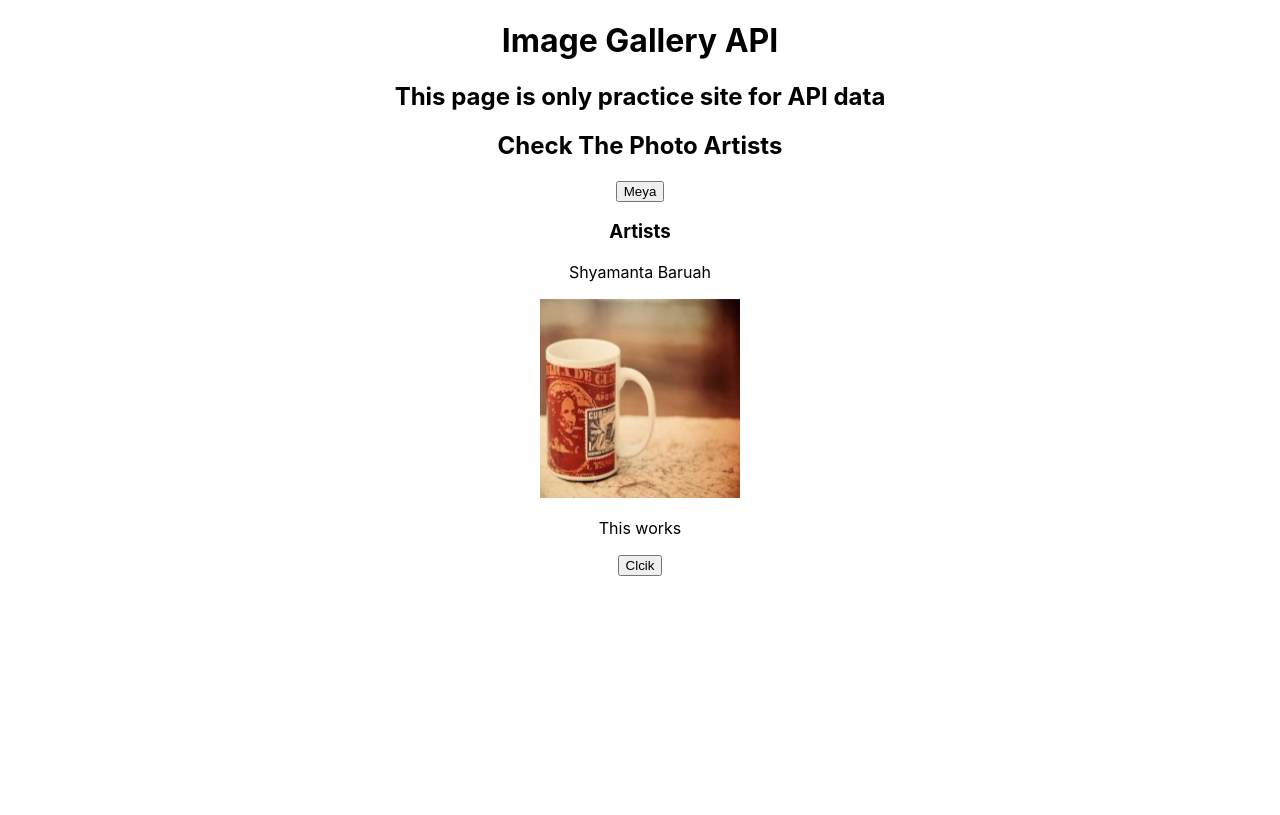
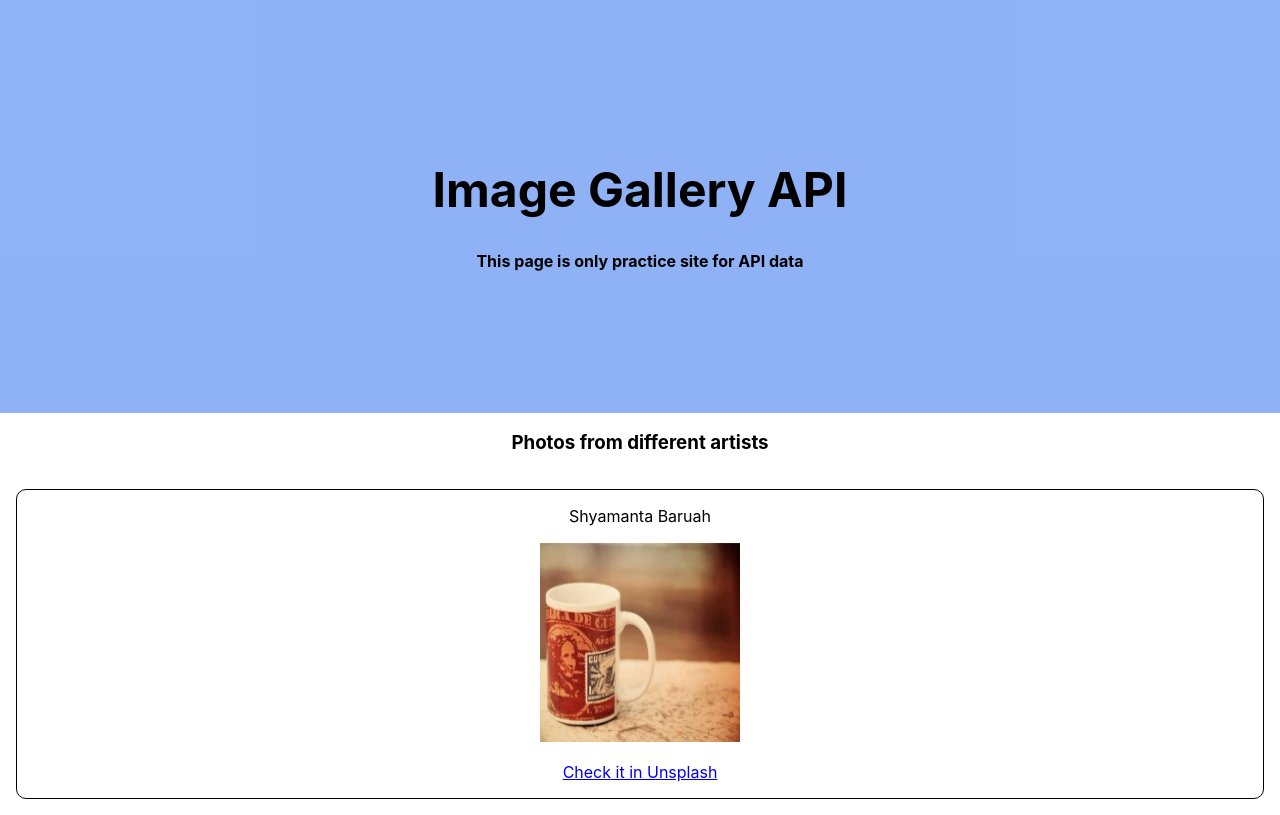
Before and after one commit to Jani-B/picture-gallery-api, a React (Create React App) app: page / in a window 1280 px wide. Built offline with nearby package versions, Linux system fonts and the light colour scheme.

Commit message:
added some basic css

```diff
--- a/src/App.css
+++ b/src/App.css
@@ -1,3 +1,18 @@
 .App {
   text-align: center;
+  display: flex;
+  flex-direction: column;
 }
+
+header {
+  padding: 8rem 1rem;
+  background-color: rgba(24, 98, 235, 0.486);
+}
+
+header h1 {
+  font-size: 3rem;
+}
+
+header h2 {
+  font-size: 1rem;
+}
--- a/src/App.js
+++ b/src/App.js
@@ -23,6 +23,7 @@ function App() {
   //console.log(artistData);
 
   //UNCOMMENT WHEN DESIGN IS READY!
+
   //useEffect(() => {
   //  const checkApiData = async () => {
   //    let apidataCheck = await apiData();
@@ -31,18 +32,15 @@ function App() {
   //  checkApiData();
   //}, []);
 
-  console.log(artistData);
-
   return (
     <div className="App">
       <header className="App-header">
         <h1>Image Gallery API</h1>
         <h2>This page is only practice site for API data</h2>
-        <Artists artist={artist} chooseArtist={setChosenArtist} />
+      </header>
+      <main>
         <Photos artistDataGiven={artistData} />
-        <button>Clcik</button>
-      </header>
-      <main></main>
+      </main>
     </div>
   );
 }
--- a/src/components/Photos.js
+++ b/src/components/Photos.js
@@ -1,4 +1,6 @@
 import React from "react";
+import styles from "./Photos.module.css";
+
 export default function Photos({ artistDataGiven }) {
   //Here we add the photos of the chosen artist from the api call.
   //have to make it ready. Currently nothing here
@@ -7,15 +9,20 @@ export default function Photos({ artistDataGiven }) {
     return (
       <>
         <div>
-          <h3>Artists</h3>
-
-          {artistDataGiven.map((info) => (
-            <div key={`div ${info.id}`}>
-              <p key={info.id}>{info.author}</p>
-              <img src={info.image} alt="" height={200} width={200}></img>
-            </div>
-          ))}
-          <p>This works</p>
+          <h3>Photos from different artists</h3>
+          <div className={styles.cardContainer}>
+            {artistDataGiven.map((info) => (
+              <div key={`div ${info.id}`} className={styles.card}>
+                <p key={info.id}>{info.author}</p>
+                <img src={info.image} alt="" height={200} width={200}></img>
+                <p>
+                  <a href={info.url} target="_blank">
+                    Check it in Unsplash
+                  </a>
+                </p>
+              </div>
+            ))}
+          </div>
         </div>
       </>
     );
--- /dev/null
+++ b/src/components/Photos.module.css
@@ -0,0 +1,11 @@
+.cardContainer {
+  display: grid;
+  grid-template-columns: 1fr;
+  gap: 1rem;
+}
+
+.card {
+  border: 1px solid black;
+  border-radius: 10px;
+  margin: 1rem;
+}
```
